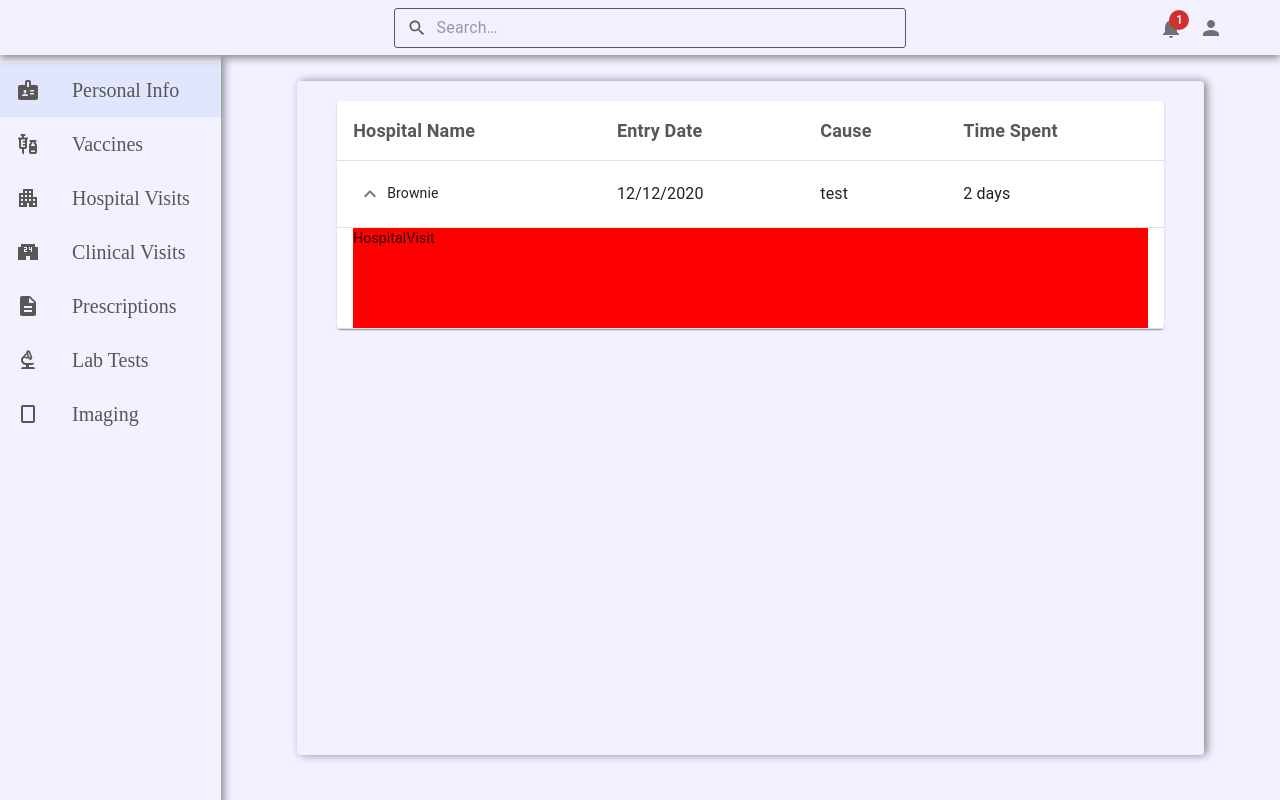
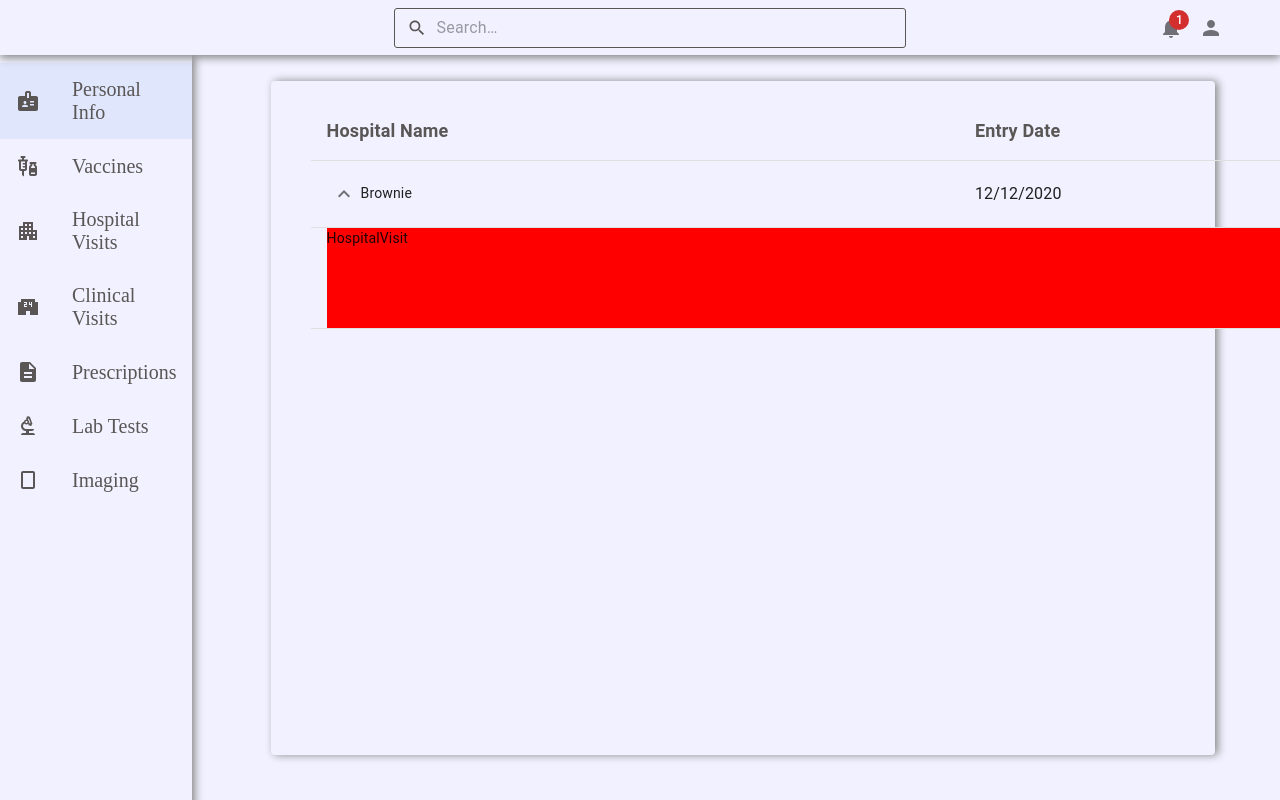
Before and after one commit to waficjazz/medrProject, a React (Create React App) app in the folder front/: page /hospital in a window 1280 px wide. Both pictures are taken after a click on the button 370 px from the left and 193 px from the top of the page. Built offline with nearby package versions, Linux system fonts and the light colour scheme; the HTML template or start-up script is replaced by a standard one.

Commit message:
hospital visits page

```diff
--- a/front/src/components/Navbar/HospitalVisit/HospitalVisit.css
+++ b/front/src/components/Navbar/HospitalVisit/HospitalVisit.css
@@ -1,5 +1,5 @@
 .hospitalVisit {
-  width: 100%;
+  width: 2000px;
   background-color: red;
   height: 100px;
 }
--- a/front/src/components/Navbar/SideBar/SideBar.css
+++ b/front/src/components/Navbar/SideBar/SideBar.css
@@ -3,6 +3,7 @@
   width: 18%;
   background-color: var(--main-white);
   box-shadow: 3px 0px 8px #888888;
+  z-index: 200;
 }
 
 @media only screen and (hover: none) and (pointer: coarse) {
--- a/front/src/components/Navbar/SideBar/SideBar.jsx
+++ b/front/src/components/Navbar/SideBar/SideBar.jsx
@@ -19,15 +19,16 @@ const SideBar = () => {
     event.preventDefault();
     setSelectedIndex(index);
     navigate(path);
+    setActive(false);
   };
   return (
     <StyledEngineProvider injectFirst>
-      <button
+      {/* <button
         id="transButton"
         onClick={() => {
           setActive(false);
           console.log("pressed");
-        }}></button>
+        }}></button> */}
       <div className={active ? "drawer active" : "drawer"}>
         <List>
           <ListItemButton selected={selectedIndex === 0} onClick={(e) => handleSelect(e, 0, "/")}>
--- a/front/src/pages/HospitalVisit/HospitalVisits.css
+++ b/front/src/pages/HospitalVisit/HospitalVisits.css
@@ -23,3 +23,16 @@
   font-size: large;
   font-weight: bold;
 }
+
+@media only screen and (hover: none) and (pointer: coarse) {
+  .hospitalVisits {
+    width: 100% !important;
+  }
+  .main {
+    width: 100% !important;
+    padding-inline: 2px !important;
+  }
+  .tables {
+    overflow-x: scroll !important;
+  }
+}
--- a/front/src/pages/HospitalVisit/HospitalVisits.jsx
+++ b/front/src/pages/HospitalVisit/HospitalVisits.jsx
@@ -12,7 +12,7 @@ const HospitalVisits = () => {
     <StyledEngineProvider injectFirst>
       <div className="hospitalVisits">
         <div className="main">
-          <TableContainer component={Paper}>
+          <div className="tables">
             <Table sx={{ minWidth: 700 }} aria-label="customized table">
               <TableHead>
                 <TableRow>
@@ -57,7 +57,7 @@ const HospitalVisits = () => {
                 </TableRow>
               </TableBody>
             </Table>
-          </TableContainer>
+          </div>
         </div>
       </div>
     </StyledEngineProvider>
```
